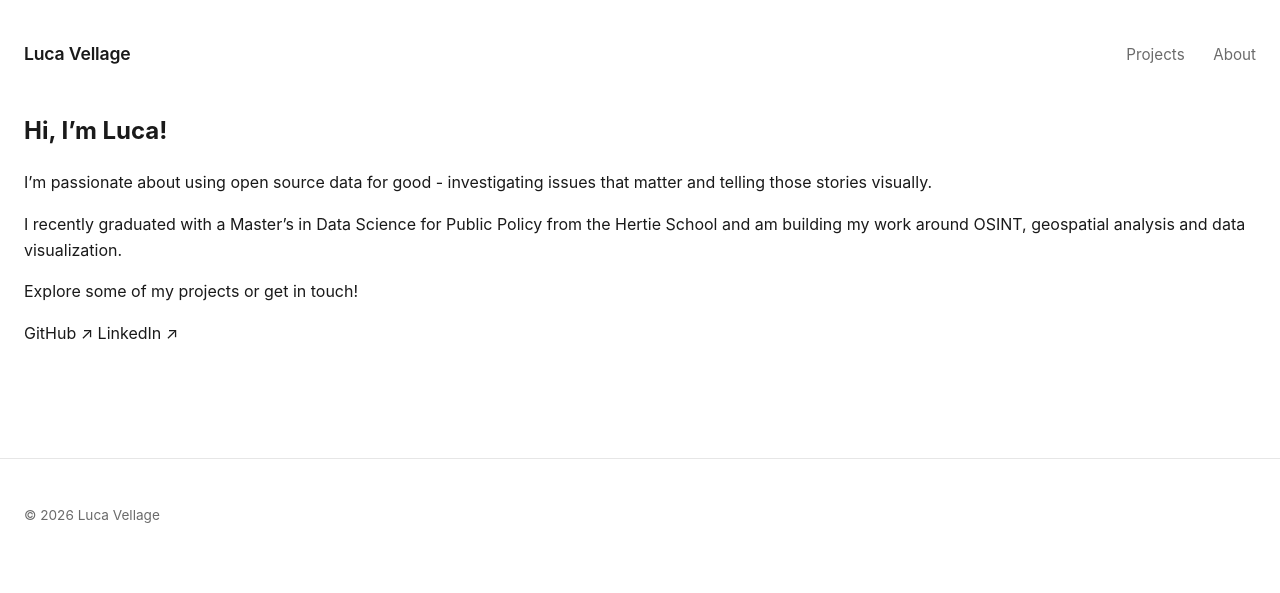
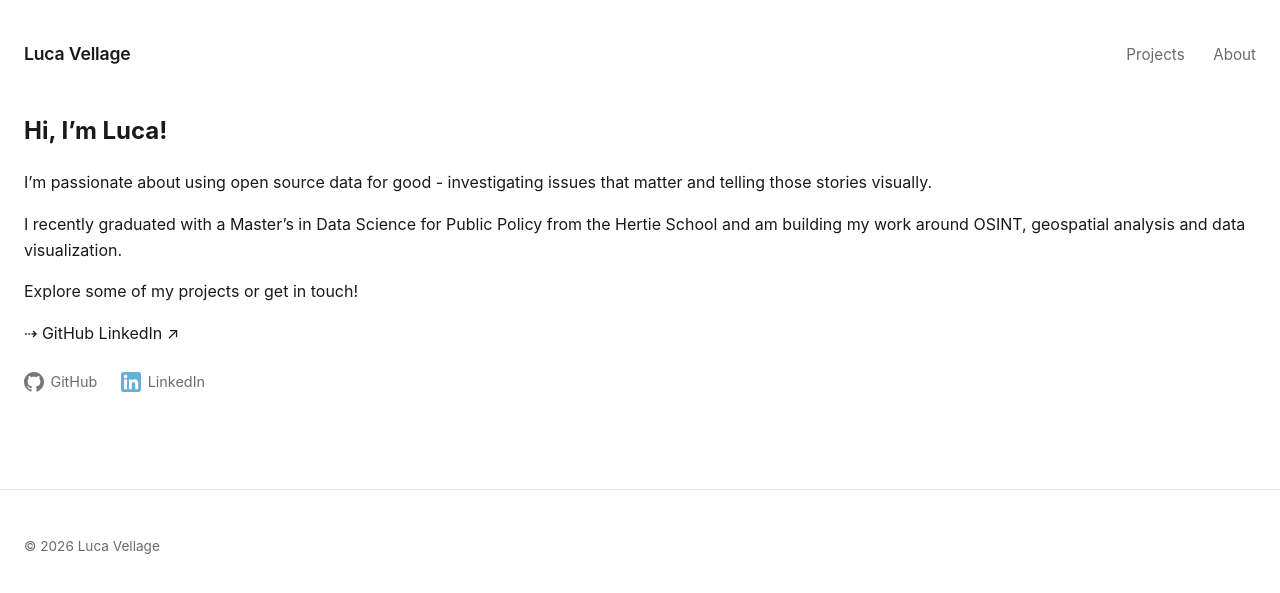
Before and after one commit to LucaVellage/lucavellage.github.io, a Jekyll site: the page built from about.md, in a window 1280 px wide. Shown: the top 593 px of the page. Built offline with Jekyll 4.4.1, drawn with Linux system fonts in a browser that asks for light colours.

Commit message:
about update

```diff
--- a/about.md
+++ b/about.md
@@ -8,8 +8,20 @@ permalink: /about/
 
  I’m passionate about using open source data for good - investigating issues that matter and telling those stories visually.
 
- I recently graduated with a Master’s in Data Science for Public Policy from the Hertie School and am building my work around OSINT, geospatial analysis and data visualization.
+ I recently graduated with a Master’s in Data Science for Public Policy from the [Hertie School](https://www.hertie-school.org/en/mds) and am building my work around OSINT, geospatial analysis and data visualization.
 
  Explore some of my [projects](https://lucavellage.github.io/) or get in touch!
 
- [GitHub ↗](https://github.com/LucaVellage)  [LinkedIn ↗](https://linkedin.com/in/lucavellage)
+ [⇢ GitHub](https://github.com/LucaVellage)        [LinkedIn ↗](https://linkedin.com/in/lucavellage)
+
+
+<div class="social-links">
+  <a href="https://github.com/LucaVellage" target="_blank" rel="noopener">
+    <img src="/assets/img/github.svg" alt="GitHub" width="20" height="20">
+    GitHub
+  </a>
+  <a href="https://linkedin.com/in/lucavellage" target="_blank" rel="noopener">
+    <img src="/assets/img/linkedin.svg" alt="LinkedIn" width="20" height="20">
+    LinkedIn
+  </a>
+</div>
--- a/assets/css/style.scss
+++ b/assets/css/style.scss
@@ -177,3 +177,30 @@ main {
 .back-bar a:hover {
   color: var(--text);
 }
+
+.social-links {
+  display: flex;
+  gap: 1.5rem;
+  margin-top: 1.5rem;
+
+  a {
+    display: flex;
+    align-items: center;
+    gap: 0.4rem;
+    color: var(--muted);
+    font-size: 0.9rem;
+    text-decoration: none;
+    transition: color 0.15s ease;
+
+    &:hover { color: var(--text); }
+  }
+
+  img {
+    opacity: 0.6;
+    transition: opacity 0.15s ease;
+  }
+
+  a:hover img {
+    opacity: 1;
+  }
+}
```
Also changed, not shown: assets/img/github.svg (added), assets/img/linkedin.svg (added).
